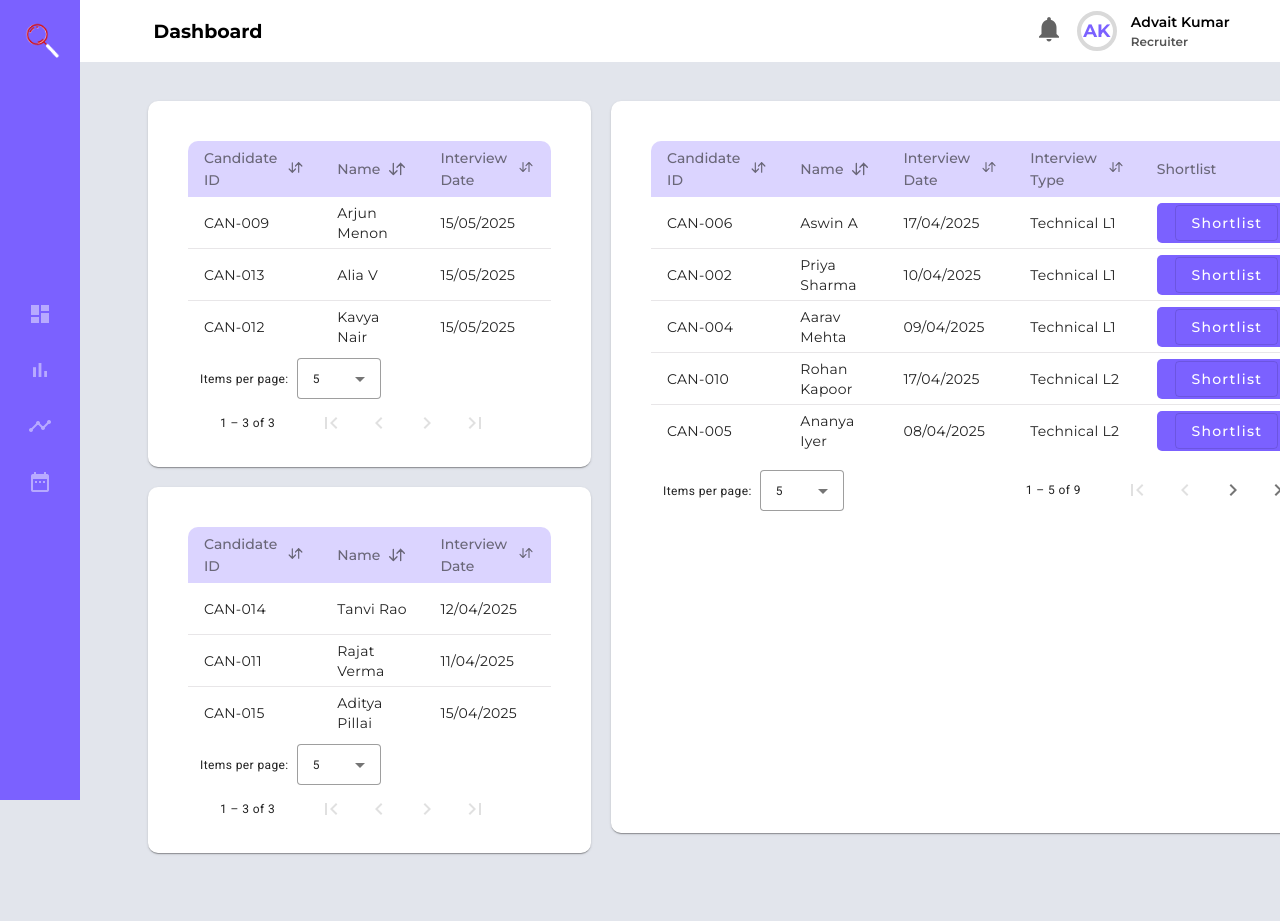
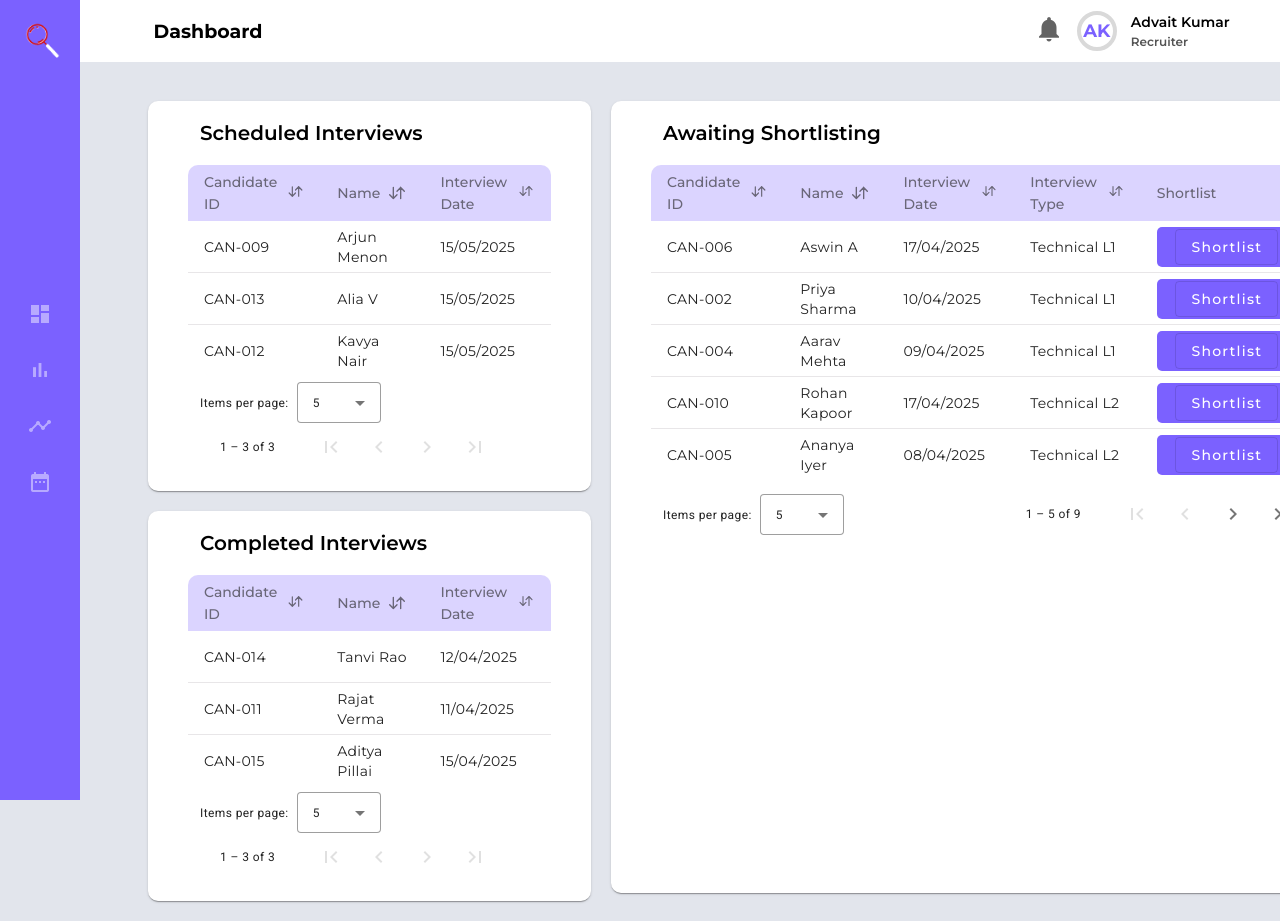
Before and after one commit to nivya-2/recruitx-frontend, an Angular app: page /dashboard in a window 1280 px wide. Shown: the top 921 px of the page. Before the commit the page ends 873 px from the top, so only its background shows below. Built offline with nearby package versions, Linux system fonts and the light colour scheme.

Commit message:
fix:Add heading to tables

```diff
--- a/src/app/pages/dashboard/dashboard-home/dashboard-home.component.css
+++ b/src/app/pages/dashboard/dashboard-home/dashboard-home.component.css
@@ -24,7 +24,7 @@
     min-height: 200px; /* adjust as needed */
   }
   .right-section .box{
-    height: 92%;
+    height: 94%;
   }
   .left-section .box{
     height: 45%;
--- a/src/app/pages/dashboard/dashboard-home/dashboard-home.component.html
+++ b/src/app/pages/dashboard/dashboard-home/dashboard-home.component.html
@@ -1,19 +1,21 @@
-<div style="height: 100%;
-  position: relative;">
-<app-header [search]="false"></app-header>
-<app-icon-group></app-icon-group>
-<br>
-<div class="dashboard-content">
+
+  <app-header [search]="false"></app-header>
+  <app-icon-group></app-icon-group>
+  <br>
+  <div class="dashboard-content">
     <div class="left-section">
       <div class="box mat-elevation-z1">
+        <app-header-text context="table-header">Scheduled Interviews</app-header-text>
         <app-table [content]="scheduledInterviews" [columns]="scheduledColumns"></app-table>
       </div>
       <div class="box mat-elevation-z1">
+        <app-header-text context="table-header">Completed Interviews</app-header-text>
         <app-table [content]="completedInterviews" [columns]="completedColumns"></app-table>
       </div>
     </div>
     <div class="right-section">
       <div class="box mat-elevation-z1">
+        <app-header-text context="table-header">Awaiting Shortlisting</app-header-text>
         <app-table [content]="awaitingShortlisting" [columns]="awaitingColumns"></app-table>
       </div>
     </div>
--- a/src/app/pages/dashboard/dashboard-home/dashboard-home.component.ts
+++ b/src/app/pages/dashboard/dashboard-home/dashboard-home.component.ts
@@ -2,10 +2,11 @@ import { Component } from '@angular/core';
 import { HeaderComponent } from '../../../widgets/header/header.component';
 import { IconGroupComponent } from '../../../icon-group/icon-group.component';
 import { TableComponent } from "../../../table/table.component";
+import { HeaderTextComponent } from '../../../widgets/header-text/header-text.component';
 
 @Component({
   selector: 'app-dashboard-home',
-  imports: [HeaderComponent, IconGroupComponent, TableComponent],
+  imports: [HeaderComponent, IconGroupComponent, TableComponent, HeaderTextComponent],
   templateUrl: './dashboard-home.component.html',
   styleUrl: './dashboard-home.component.css'
 })
--- a/src/app/pages/schedule/schedule-home/schedule-home.component.html
+++ b/src/app/pages/schedule/schedule-home/schedule-home.component.html
@@ -7,6 +7,7 @@
 <div class="base">
 
 <div class="mat-elevation-z16 ">
+  <app-header-text context="table-header">Schedule Interviews</app-header-text>
     <app-tablefilter></app-tablefilter>
     <app-table [content]="scheduledInterviews"[columns]="scheduleColumns"></app-table>
 
--- a/src/app/pages/schedule/schedule-home/schedule-home.component.ts
+++ b/src/app/pages/schedule/schedule-home/schedule-home.component.ts
@@ -4,10 +4,11 @@ import { IconGroupComponent } from "../../../icon-group/icon-group.component";
 import { TablefilterComponent } from "../../../shared/tablefilter/tablefilter.component";
 import { TableComponent } from "../../../table/table.component";
 import { BreadcrumbsComponent } from "../../../breadcrumbs/breadcrumbs.component";
+import { HeaderTextComponent } from '../../../widgets/header-text/header-text.component';
 
 @Component({
   selector: 'app-schedule-home',
-  imports: [HeaderComponent, IconGroupComponent, TablefilterComponent, TableComponent, BreadcrumbsComponent],
+  imports: [HeaderTextComponent,HeaderComponent, IconGroupComponent, TablefilterComponent, TableComponent, BreadcrumbsComponent],
   templateUrl: './schedule-home.component.html',
   styleUrl: './schedule-home.component.css'
 })
```
